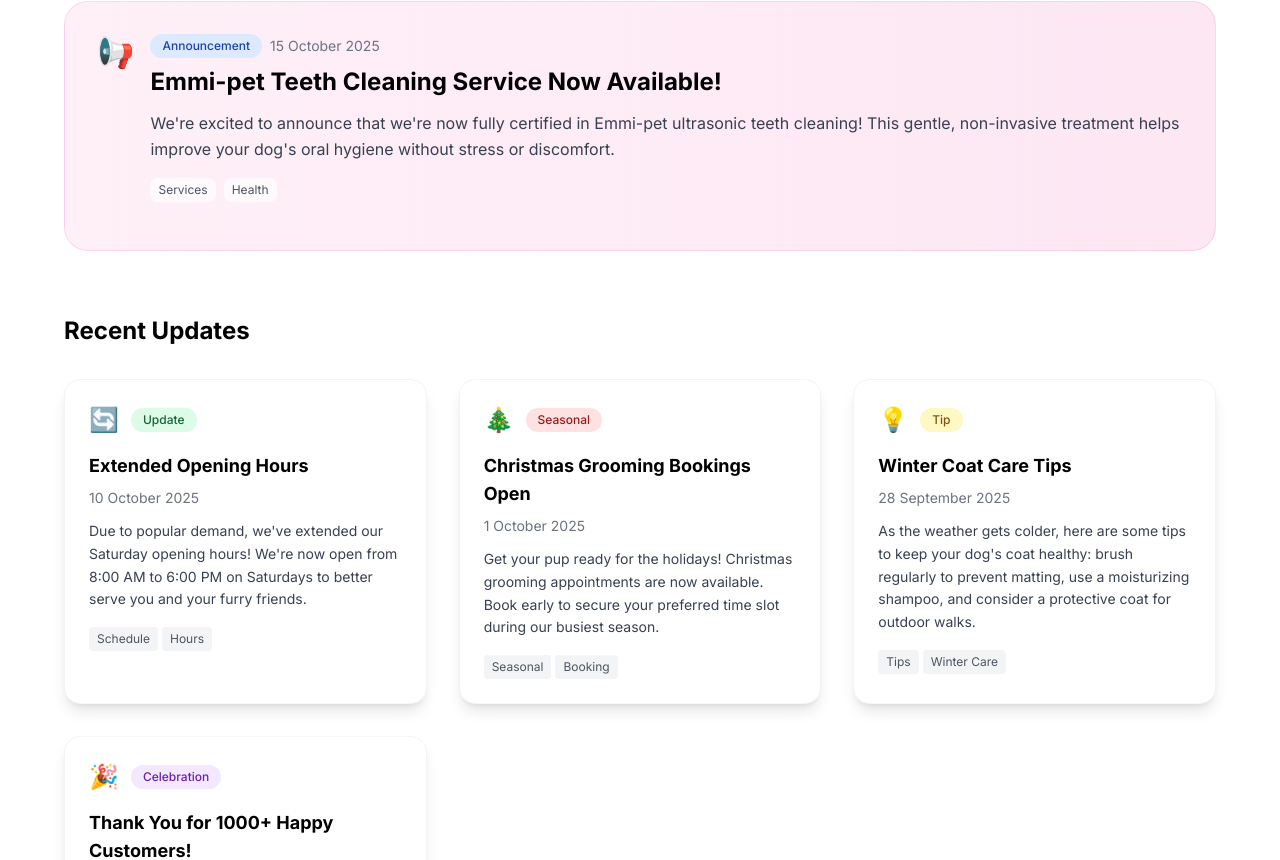
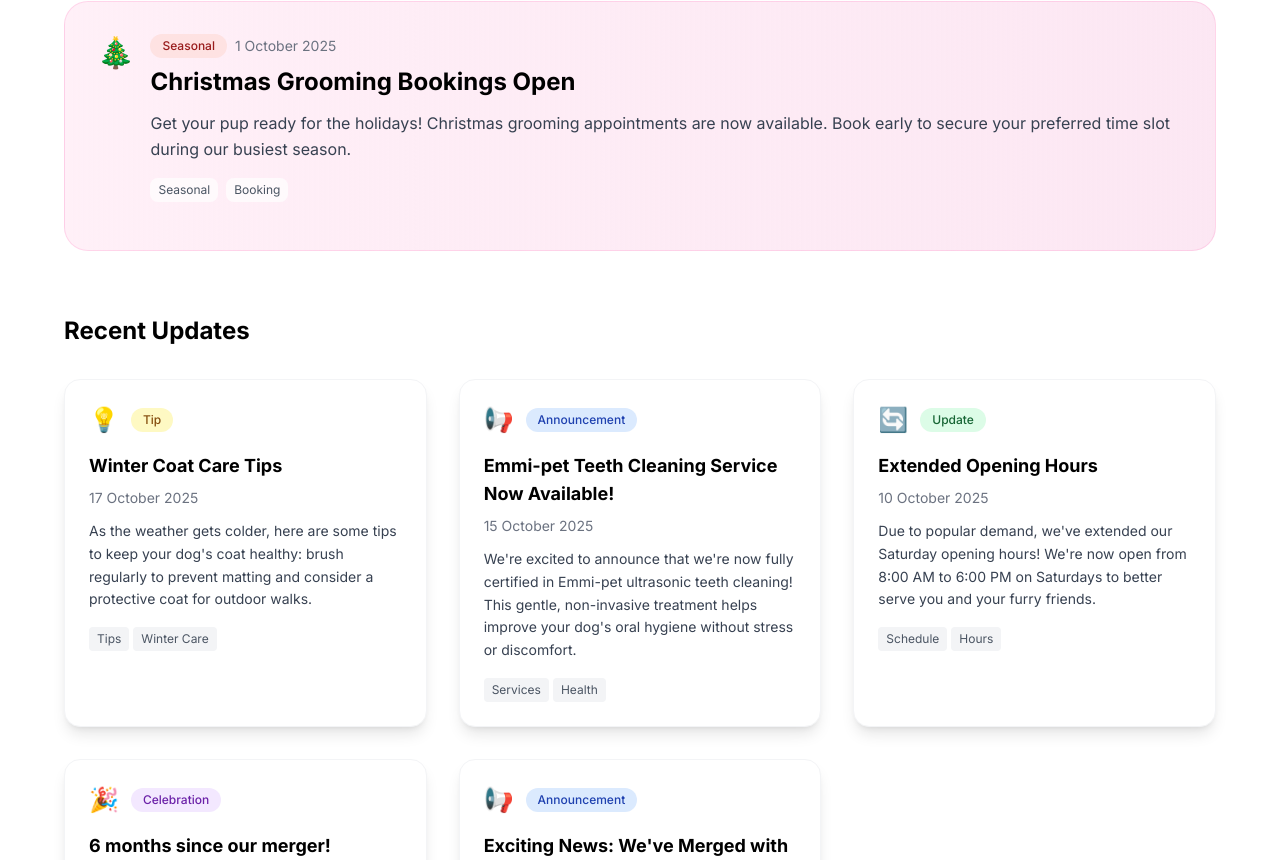
Before and after one commit to RoleyRoley/Dog-Grooming-Website, a React (Vite) app: page /news in a window 1280 px wide. Shown: the part 451-1311 px from the top of the page. Built offline with nearby package versions, Linux system fonts and the light colour scheme.

Commit message:
Updates to news section

```diff
--- a/src/components/pages/News.jsx
+++ b/src/components/pages/News.jsx
@@ -12,7 +12,7 @@ const News = () => {
             date: '2025-10-15',
             content: 'We\'re excited to announce that we\'re now fully certified in Emmi-pet ultrasonic teeth cleaning! This gentle, non-invasive treatment helps improve your dog\'s oral hygiene without stress or discomfort.',
             image: null,
-            featured: true,
+            featured: false,
             tags: ['Services', 'Health']
         },
         {
@@ -32,15 +32,15 @@ const News = () => {
             date: '2025-10-01',
             content: 'Get your pup ready for the holidays! Christmas grooming appointments are now available. Book early to secure your preferred time slot during our busiest season.',
             image: null,
-            featured: false,
+            featured: true,
             tags: ['Seasonal', 'Booking']
         },
         {
             id: 4,
             type: 'tip',
             title: 'Winter Coat Care Tips',
-            date: '2025-09-28',
-            content: 'As the weather gets colder, here are some tips to keep your dog\'s coat healthy: brush regularly to prevent matting, use a moisturizing shampoo, and consider a protective coat for outdoor walks.',
+            date: '2025-10-17',
+            content: 'As the weather gets colder, here are some tips to keep your dog\'s coat healthy: brush regularly to prevent matting and consider a protective coat for outdoor walks.',
             image: null,
             featured: false,
             tags: ['Tips', 'Winter Care']
@@ -48,18 +48,31 @@ const News = () => {
         {
             id: 5,
             type: 'celebration',
-            title: 'Thank You for 1000+ Happy Customers!',
-            date: '2025-09-20',
-            content: 'We\'re thrilled to celebrate grooming over 1000 happy dogs! Thank you to all our wonderful customers who trust us with their furry family members. Here\'s to many more tail-wagging transformations!',
+            title: '6 months since our merger!',
+            date: '2025-10-07',
+            content: 'Half a year since our merger and we\'re thrilled with the progress! The combined experience of our teams has allowed us to enhance our service quality, introduce new treatments like Emmi-pet teeth cleaning, and serve even more happy customers.',
             image: null,
             featured: false,
-            tags: ['Milestone', 'Thank You']
-        }
+            tags: ['Milestone']
+        },
+        {
+            id: 6,
+            type: 'announcement',
+            title: 'Exciting News: We\'ve Merged with Glamorous Grooms!',
+            date: '2025-04-07',
+            content: 'We\'re excited to announce our merger with Sian at Glamorous Grooms! This partnership will allows us to offer even more services and expertise to our valued clients.',
+            image: null,
+            featured: false,
+            tags: ['Milestone']
+        },
     ];
 
     const [selectedCategory, setSelectedCategory] = useState('all');
 
     const categories = ['all', 'announcement', 'update', 'seasonal', 'tip', 'celebration'];
+
+    // Sort news items by date (newest first)
+    const sortedNewsItems = [...newsItems].sort((a, b) => new Date(b.date) - new Date(a.date));
 
     const getTypeIcon = (type) => {
         const icons = {
@@ -83,11 +96,12 @@ const News = () => {
         return colors[type] || 'bg-gray-100 text-gray-800';
     };
 
+    // Filter the sorted news items
     const filteredNews = selectedCategory === 'all'
-        ? newsItems
-        : newsItems.filter(item => item.type === selectedCategory);
+        ? sortedNewsItems
+        : sortedNewsItems.filter(item => item.type === selectedCategory);
 
-    const featuredNews = newsItems.filter(item => item.featured);
+    const featuredNews = sortedNewsItems.filter(item => item.featured);
     const regularNews = filteredNews.filter(item => !item.featured);
 
     const fadeIn = {
```
